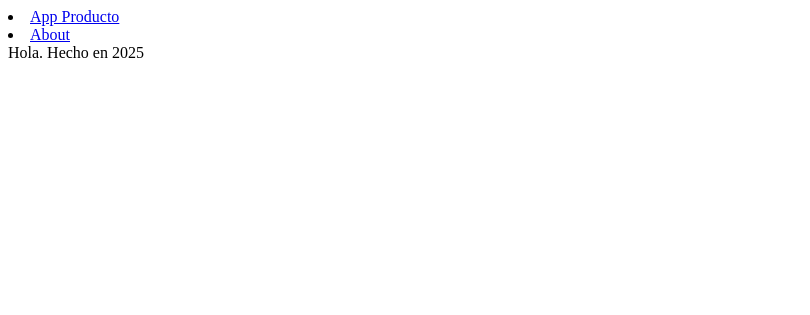
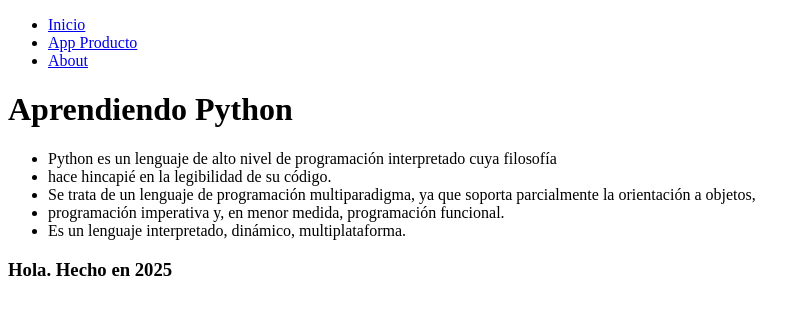
Before and after one commit to guillermocostamagna/django-prueba, a Django app: page / in a window 1280 px wide. Shown: the top 315 px of the page, without its empty margins (0-810 px from the left). Run offline with Django 5.2, Linux system fonts and the light colour scheme.

Commit message:
Enrutamiento y herencia

```diff
--- a/src/config/settings.py
+++ b/src/config/settings.py
@@ -64,6 +64,7 @@ TEMPLATES = [
                 'django.template.context_processors.request',
                 'django.contrib.auth.context_processors.auth',
                 'django.contrib.messages.context_processors.messages',
+                'principal.context_processors.año_actual',
             ],
         },
     },
--- /dev/null
+++ b/src/principal/context_processors.py
@@ -0,0 +1,4 @@
+import datetime
+
+def año_actual(request):
+    return {'año': datetime.datetime.now().year}
--- /dev/null
+++ b/src/principal/templates/componentes/footer.html
@@ -0,0 +1 @@
+<footer> <h3>Hola. Hecho en {{año}} </h3></footer>
--- /dev/null
+++ b/src/principal/templates/componentes/nav.html
@@ -0,0 +1,7 @@
+<nav>
+        <ul>
+            <li><a href="{% url 'principal:index' %}"> Inicio</a></li>
+            <li><a href="{% url 'producto:index' %}">App Producto</a></li>
+            <li><a href="{% url 'principal:about' %}">About</a></li>
+        </ul>
+    </nav>
--- /dev/null
+++ b/src/principal/templates/principal/base.html
@@ -0,0 +1,14 @@
+<!DOCTYPE html>
+<html lang="en">
+<head>
+    <meta charset="UTF-8">
+    <meta name="viewport" content="width=device-width, initial-scale=1.0">
+    <title>Python</title>
+</head>
+<body>
+        {% include 'componentes/nav.html' %}
+        {% block content %}
+        {% endblock content %}
+        {% include 'componentes/footer.html'%}
+</body>
+</html>
--- a/src/principal/templates/principal/index.html
+++ b/src/principal/templates/principal/index.html
@@ -1,13 +1,12 @@
-<!DOCTYPE html>
-<html lang="en">
-<head>
-    <meta charset="UTF-8">
-    <meta name="viewport" content="width=device-width, initial-scale=1.0">
-    <title>Document</title>
-</head>
-<body>
-    <li><a href="{% url 'producto:index' %}">App Producto</a></li>
-    <li><a href="{% url 'principal:about' %}">About</a></li>
-    <footer> Hola. Hecho en {{año}} </footer>
-</body>
-</html>
+   {% extends 'principal/base.html' %}
+
+   {% block content %}
+   <h1>Aprendiendo Python</h1>
+    <ul>
+        <li>Python es un lenguaje de alto nivel de programación interpretado cuya filosofía</li>
+        <li>hace hincapié en la legibilidad de su código. </li>
+        <li>Se trata de un lenguaje de programación multiparadigma, ya que soporta parcialmente la orientación a objetos, </li>
+        <li>programación imperativa y, en menor medida, programación funcional. </li>
+        <li>Es un lenguaje interpretado, dinámico, multiplataforma.</li>
+    </ul>
+    {% endblock content %}
--- a/src/producto/templates/producto/index.html
+++ b/src/producto/templates/producto/index.html
@@ -1,2 +1,4 @@
-<h1>App Producto</h1>
-<a href="{% url 'principal:index' %}"> Inicio</a>
+{% extends 'principal/base.html' %}
+{% block content %}
+    <h1>App Producto</h1>
+{% endblock content %}
```
Also changed, not shown: src/principal/templates/principal/about.html (+8 -2 lines).
